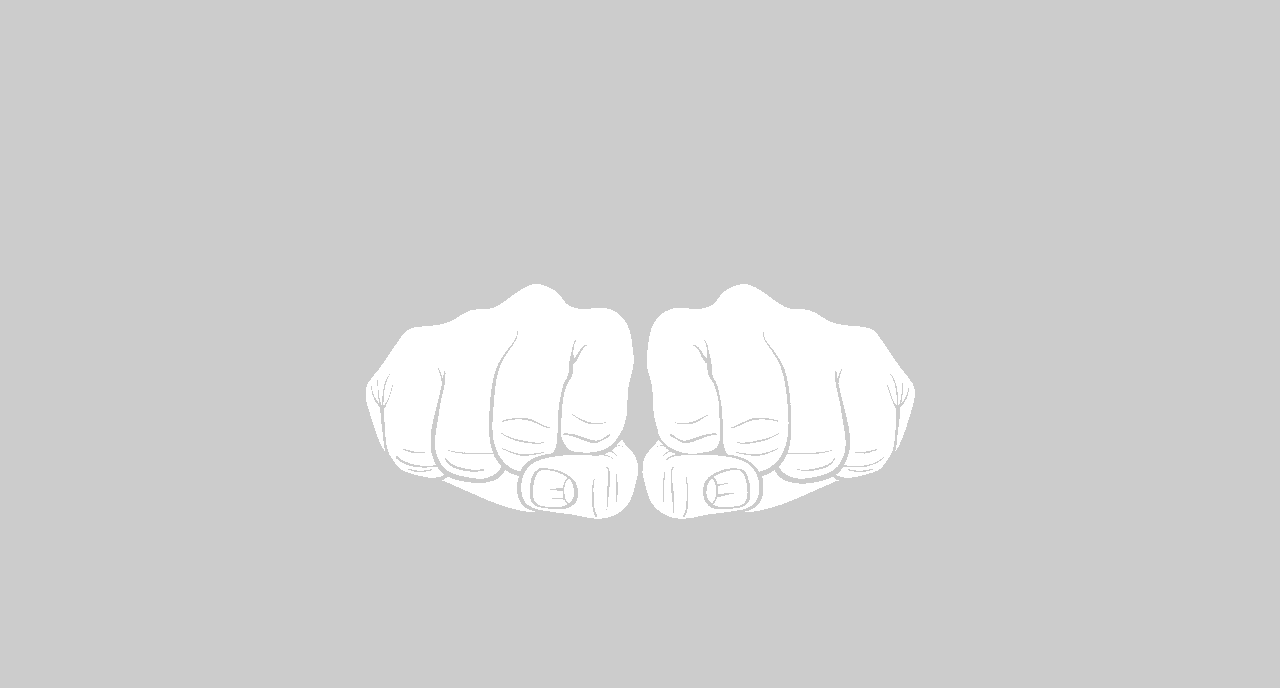
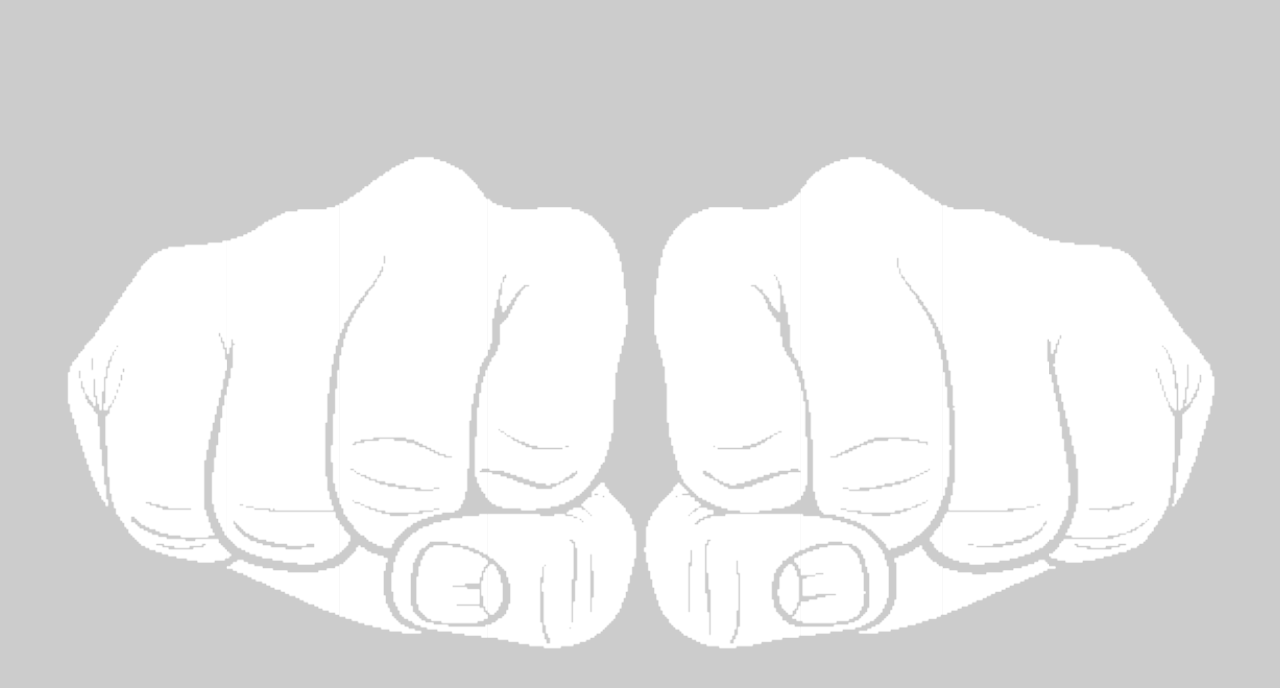
Before and after one commit to toadslick/xtra-tofu, a React (Create React App) app: page / in a window 1280 px wide. Shown: the top 688 px of the page. Built offline with nearby package versions, Linux system fonts and the light colour scheme.

Commit message:
auto-scale

```diff
--- a/src/App.js
+++ b/src/App.js
@@ -1,9 +1,13 @@
-import React, { useEffect, useState } from 'react';
+import React, { useEffect, useState, useRef } from 'react';
 import Knuckle from './components/Knuckle.js';
-import config from './utils/config';
+import { knuckles, totalWidth } from './utils/config';
+
+const SCALE_PERCENT = 0.9;
 
 function App() {
   const [activeKeyCodes, setActiveKeyCodes] = useState({});
+  const [scale, setScale] = useState(1);
+  const appRef = useRef(null);
 
   useEffect(() => {
     const onKeyDown = ({ keyCode }) => {
@@ -22,10 +26,18 @@ function App() {
     };
   }, []); // eslint-disable-line react-hooks/exhaustive-deps
 
+  useEffect(() => {
+    const onSizeChange = () =>
+      setScale(SCALE_PERCENT * (appRef.current.offsetWidth / totalWidth));
+    window.addEventListener('resize', onSizeChange);
+    onSizeChange();
+    return () => window.removeEventListener('resize', onSizeChange);
+  }, []);
+
   return (
-    <div className="App">
-      <div className="App-knuckles">
-        {config.map(({ offset, width, keyCode, url }, index) => (
+    <div className="App" ref={appRef}>
+      <div className="App-knuckles" style={{ transform: `scale(${scale})` }}>
+        {knuckles.map(({ offset, width, keyCode, url }, index) => (
           <Knuckle
             active={activeKeyCodes[keyCode]}
             key={index}
--- a/src/components/Knuckle.js
+++ b/src/components/Knuckle.js
@@ -13,17 +13,19 @@ const Knuckle = ({ offset, width, url, active }) => {
         backgroundImage: `url(${IMAGE_URL})`,
         backgroundPosition: `${-offset}px bottom`,
         position: 'relative',
+        overflow: 'hidden',
       }}
     >
       <div
         style={{
-          width,
           height: IMAGE_HEIGHT,
           backgroundImage: `url(${IMAGE_URL})`,
           backgroundPosition: `${-offset}px top`,
           position: 'absolute',
           left: 0,
           top: 0,
+          right: 0,
+          bottom: 0,
           opacity: active ? 0 : 1,
           transition: active ? '' : 'opacity 1s',
         }}
--- a/src/utils/config.js
+++ b/src/utils/config.js
@@ -1,6 +1,6 @@
 import cs from '../assets/cs.mp3';
 
-const config = [
+const knuckles = [
   { width: 78, keyCode: 37, url: cs },
   { width: 54, keyCode: 38, url: cs },
   { width: 71, keyCode: 40, url: cs },
@@ -12,9 +12,9 @@ const config = [
 ];
 
 let offset = 0;
-config.forEach(obj => {
+knuckles.forEach(obj => {
   obj.offset = offset;
   offset += obj.width;
 });
 
-export default config;
+export { knuckles, offset as totalWidth };
```
